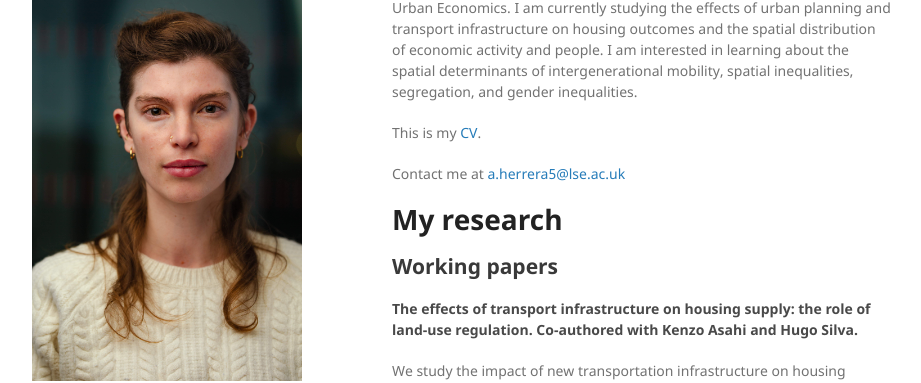
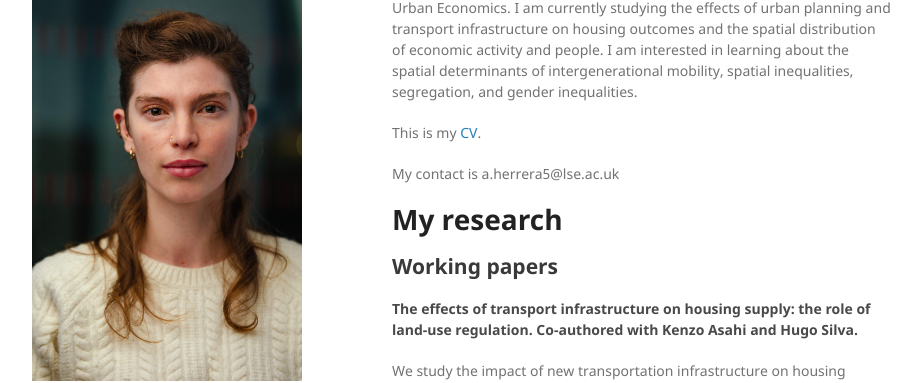
Before and after one commit to aaherrerab/aaherrerab.github.io, a Jekyll site: the page built from index.md, in a window 1280 px wide and 1191 px high. Shown: the part 133-516 px from the top of the window, without its empty margins (178-1099 px from the left). Built offline with Jekyll 4.4.1, drawn with Linux system fonts in a browser that asks for light colours; our own code applies the rules of GitHub Pages for plain Markdown files.

Commit message:
Update index.md

```diff
--- a/index.md
+++ b/index.md
@@ -8,7 +8,7 @@ Hi, I'm Andrea Herrera, an Economic Geography PhD student specializing in Urban
 
 <p>This is my <a href="/assets/pdf/CV_ANDREA HERRERA (english).pdf" class="custom-link">CV</a>.</p>
 
-<p>Contact me at <a href="mailto:a.herrera5@lse.ac.uk" class="custom-link">a.herrera5@lse.ac.uk</a></p>
+<p> My contact is a.herrera5@lse.ac.uk </p>
 
 # My research
 ## Working papers
```
